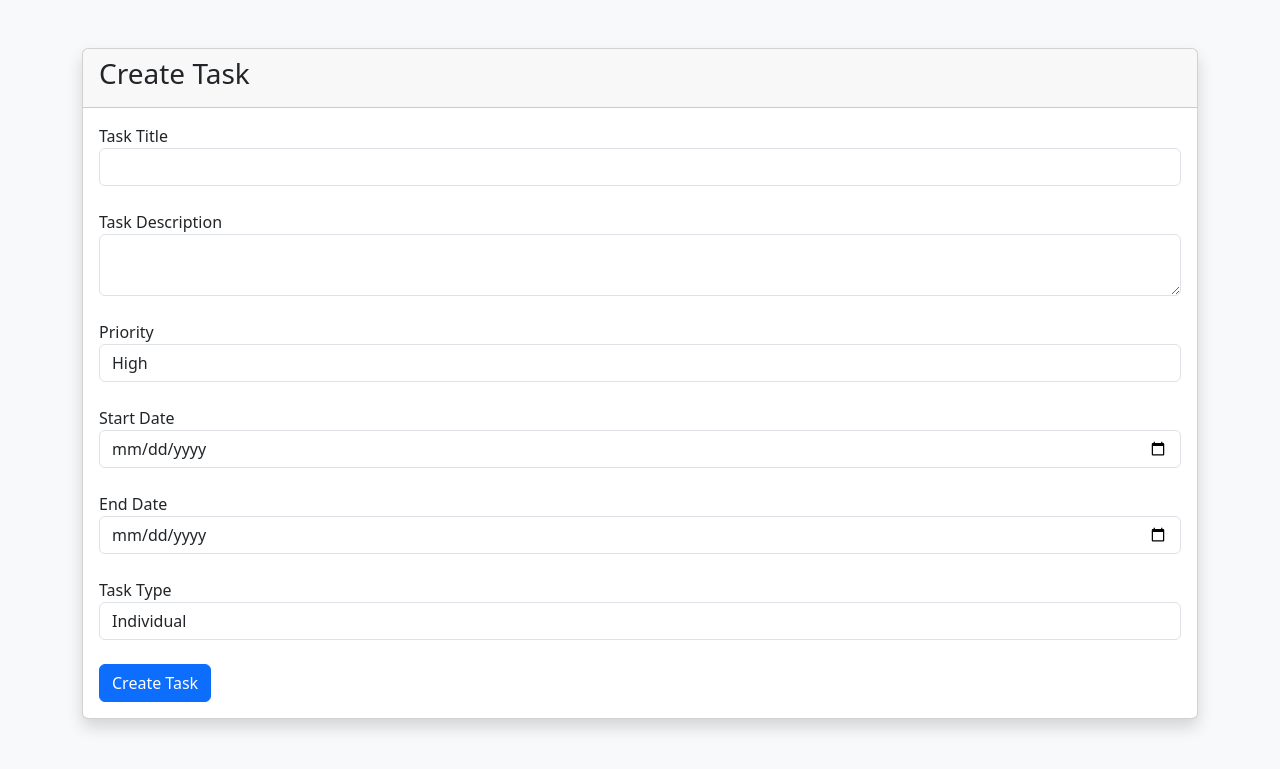
After one commit to ShirkeParth/HRM, a Django app: page /task/create/ in a window 1280 px wide. The commit adds this page. Shown: the top 769 px of the page. Run offline with Django 5.2, Linux system fonts and the light colour scheme.

Commit message:
Module 5 Task Management completed

```diff
--- a/hrmapp/urls.py
+++ b/hrmapp/urls.py
@@ -22,4 +22,10 @@ urlpatterns = [
     path('verify-otp/', views.verify_otp,name='verify_otp'),
     path('reset-password/',views.reset_password,name='reset_password'),
     path('logout/', views.logout_view, name='logout'),
+    path('task/create/',views.create_task,name='create_task'),
+    path('tasks/', views.task_dashboard, name='task_dashboard'),
+    path('task/assign/', views.assign_task,name='assign_task'),
+    path('task/update/<int:id>/',views.update_task,name='update_task'),
+    path('task/delete/<int:id>/',views.delete_task, name='delete_task'),
+    path('assignments/', views.assignment_dashboard,name='assignment_dashboard'),
 ]
--- a/hrmapp/views.py
+++ b/hrmapp/views.py
@@ -1,11 +1,11 @@
 from django.shortcuts import render, redirect
 from django.contrib.auth.decorators import login_required
-from .models import Department, Role,Employee
 from django.contrib import messages
 from django.core.mail import send_mail
 from .models import OTP
 import random
-
+from .models import Task
+from .models import Department, Role, Employee, Task, TaskAssignment
 # ---------------- DASHBOARD ----------------
 
 def dashboard(request):
@@ -366,3 +366,111 @@ def logout_view(request):
     request.session.flush()
     messages.success(request, "Logged out successfully.")
     return redirect('login')
+
+def create_task(request):
+
+    if request.method == "POST":
+
+        Task.objects.create(
+            task_title=request.POST.get('task_title'),
+            task_description=request.POST.get('task_description'),
+            task_priority=request.POST.get('task_priority'),
+            start_date=request.POST.get('start_date'),
+            end_date=request.POST.get('end_date'),
+            task_type=request.POST.get('task_type')
+        )
+
+        return redirect('task_dashboard')
+
+    return render(
+        request,
+        'task/create_task.html'
+    )
+
+def task_dashboard(request):
+
+    tasks = Task.objects.all()
+
+    return render(
+        request,
+        'task/dashboard.html',
+        {
+            'tasks': tasks
+        }
+    )
+
+def assign_task(request):
+
+    if request.method == "POST":
+
+        TaskAssignment.objects.create(
+
+            task_id=request.POST.get('task'),
+
+            employee_id=request.POST.get('employee')
+
+        )
+
+        return redirect('task_dashboard')
+
+    tasks = Task.objects.all()
+
+    employees = Employee.objects.filter(
+        status=True
+    )
+
+    return render(
+        request,
+        'task/assign_task.html',
+        {
+            'tasks': tasks,
+            'employees': employees
+        }
+    )
+
+def update_task(request, id):
+
+    task = Task.objects.get(id=id)
+
+    if request.method == "POST":
+
+        task.task_title = request.POST.get('task_title')
+        task.task_description = request.POST.get('task_description')
+        task.task_priority = request.POST.get('task_priority')
+        task.start_date = request.POST.get('start_date')
+        task.end_date = request.POST.get('end_date')
+        task.task_type = request.POST.get('task_type')
+
+        task.save()
+
+        return redirect('task_dashboard')
+
+    return render(
+        request,
+        'task/update_task.html',
+        {
+            'task': task
+        }
+    )
+
+def delete_task(request, id):
+
+    task = Task.objects.get(id=id)
+
+    task.delete()
+
+    return redirect(
+        'task_dashboard'
+    )
+
+def assignment_dashboard(request):
+
+    assignments = TaskAssignment.objects.all()
+
+    return render(
+        request,
+        'task/assignment_dashboard.html',
+        {
+            'assignments': assignments
+        }
+    )
--- /dev/null
+++ b/templates/task/create_task.html
@@ -0,0 +1,106 @@
+<!DOCTYPE html>
+<html>
+<head>
+
+<title>Create Task</title>
+
+<link href="https://cdn.jsdelivr.net/npm/bootstrap@5.3.3/dist/css/bootstrap.min.css" rel="stylesheet">
+
+</head>
+
+<body class="bg-light">
+
+<div class="container mt-5">
+
+<div class="card shadow">
+
+<div class="card-header">
+<h3>Create Task</h3>
+</div>
+
+<div class="card-body">
+
+<form method="POST">
+
+{% csrf_token %}
+
+<label>Task Title</label>
+<input type="text"
+       name="task_title"
+       class="form-control"
+       required>
+
+<br>
+
+<label>Task Description</label>
+
+<textarea
+name="task_description"
+class="form-control"
+required>
+</textarea>
+
+<br>
+
+<label>Priority</label>
+
+<select
+name="task_priority"
+class="form-control">
+
+<option>High</option>
+<option>Medium</option>
+<option>Low</option>
+
+</select>
+
+<br>
+
+<label>Start Date</label>
+
+<input
+type="date"
+name="start_date"
+class="form-control">
+
+<br>
+
+<label>End Date</label>
+
+<input
+type="date"
+name="end_date"
+class="form-control">
+
+<br>
+
+<label>Task Type</label>
+
+<select
+name="task_type"
+class="form-control">
+
+<option>Individual</option>
+<option>Team</option>
+
+</select>
+
+<br>
+
+<button
+class="btn btn-primary">
+
+Create Task
+
+</button>
+
+</form>
+
+</div>
+
+</div>
+
+</div>
+
+</body>
+</html>
```
Also changed, not shown: hrmapp/models.py (+44 -0 lines), templates/department/dashboard.html (+17 -9 lines), templates/task/assign_task.html (added, +81 -0 lines), templates/task/assignment_dashboard.html (added, +66 -0 lines), templates/task/dashboard.html (added, +107 -0 lines), templates/task/update_task.html (added, +144 -0 lines), hrmapp/migrations/0005_task.py (added), hrmapp/migrations/0006_taskassignment.py (added).
